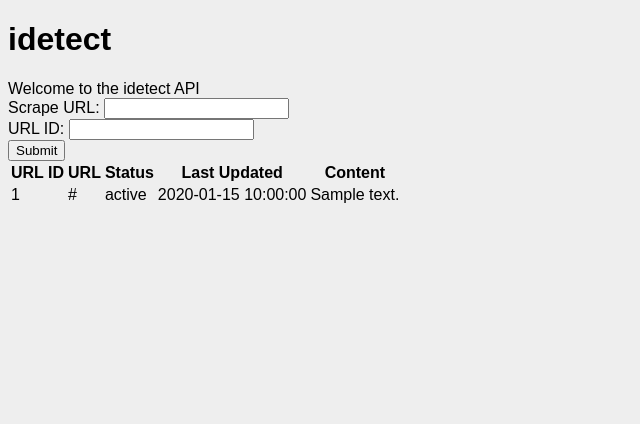
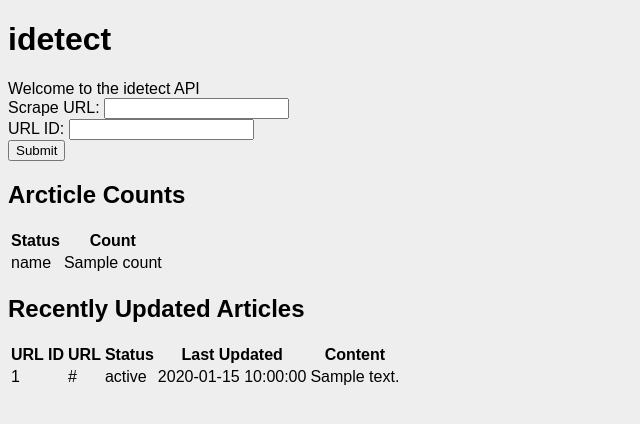
Before and after one commit to idmc-labs/idetect, a Flask app: template source/web/templates/index.html in a window 1280 px wide. Shown: the top 424 px of the page, without its empty margins (0-640 px from the left). Run offline with Flask 2, Linux system fonts and the light colour scheme; the template is opened without the code that fills it: most values are stand-ins (such as "Sample title", 1, 10 or a date in 2020); parts of the project's set-up code (start-up, migrations or seed data) failed here and were passed over.

Commit message:
add status counts

```diff
--- a/source/python/run_api.py
+++ b/source/python/run_api.py
@@ -18,8 +18,10 @@ Base.metadata.create_all(engine)
 
 @app.route('/')
 def homepage():
-    articles = Article.select_latest_version(Session()).order_by(desc(Article.updated)).limit(10).all()
-    return render_template('index.html', articles=articles)
+    session = Session()
+    articles = Article.select_latest_version(session).order_by(desc(Article.updated)).limit(10).all()
+    counts = Article.status_counts(session)
+    return render_template('index.html', articles=articles, counts=counts)
 
 @app.route('/add_url', methods=['POST'])
 def add_url():
--- a/source/web/templates/index.html
+++ b/source/web/templates/index.html
@@ -10,6 +10,23 @@
     URL ID: <input name="url_id"> <br/>
     <input type="submit">
   </form>
+
+  <h2> Arcticle Counts </h2>
+
+  <table>
+    <tr>
+      <th>Status</th>
+      <th>Count</th>
+    </tr>
+    {% for status in counts.keys() %}
+    <tr>
+      <td>{{ status }}</td>
+      <td>{{ counts[status] }}</td>
+    </tr>
+    {% endfor %}
+  </table>
+
+  <h2> Recently Updated Articles </h2>
 
   <table>
     <tr>
@@ -25,7 +42,7 @@
       <td>{{ article.url }}</td>
       <td>{{ article.status }}</td>
       <td>{{ article.updated }}</td>
-      <td>{{ article.content[0].content[:100] if article.content else "None" }}</td>
+      <td>{{ article.content.content[:100] if article.content else "None" }}</td>
     </tr>
     {% endfor %}
   </table>
```
Also changed, not shown: source/python/idetect/model.py (+10 -1 lines), source/python/idetect/tests/test_model.py (+2 -0 lines).
